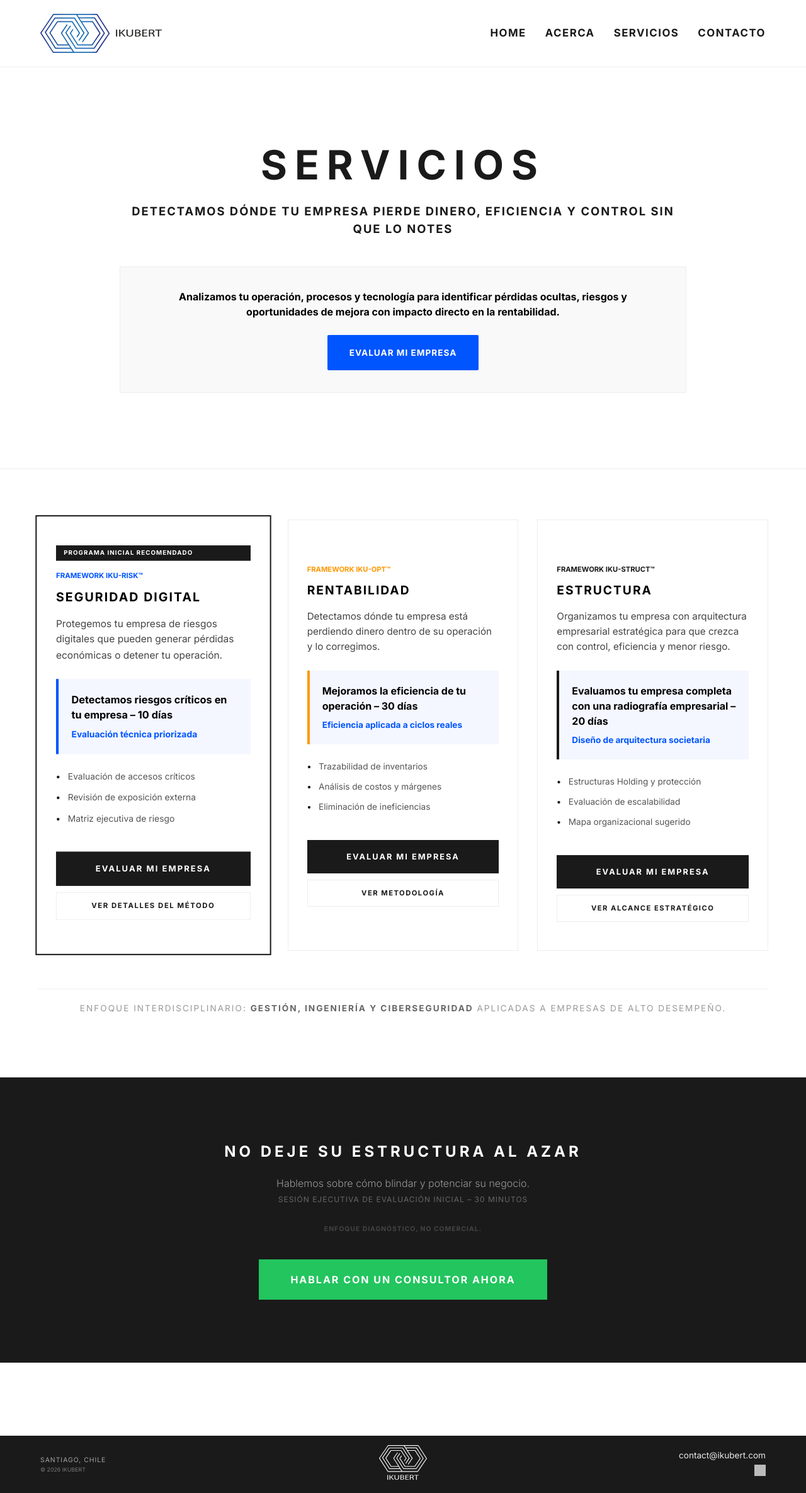
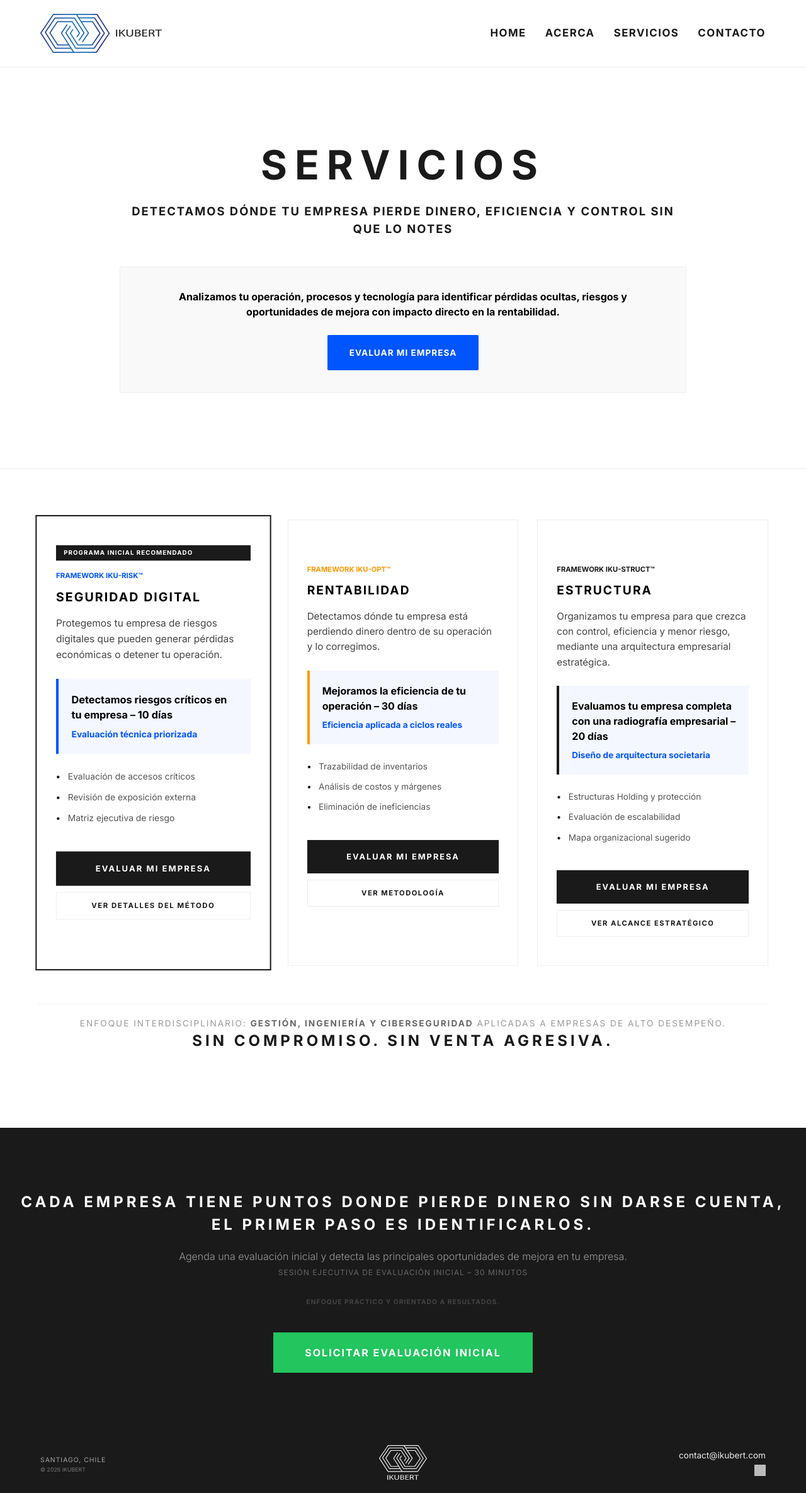
Before and after one commit to IKUBERT/ikubert.github.io, a Jekyll site: the page built from servicios.html, in a window 1280 px wide. Shown: the whole page at 63% size. Built offline with Jekyll 4.4.1, drawn with Linux system fonts in a browser that asks for light colours; grey boxes are pictures that could not be loaded.

Commit message:
Update servicios.html

```diff
--- a/servicios.html
+++ b/servicios.html
@@ -64,7 +64,7 @@ title: Servicios | IKUBERT
             <div style="height: 25px;" class="mobile-hide"></div>
             <span class="segment-filter" style="color: #1a1a1a; font-weight: 700; font-size: 0.7rem; text-transform: uppercase; margin-bottom: 10px; display: block;">Framework IKU-Struct™</span>
             <h2 class="line-title">Estructura</h2>
-            <p class="line-desc">Organizamos tu empresa con arquitectura empresarial estratégica para que crezca con control, eficiencia y menor riesgo.</p>
+            <p class="line-desc">Organizamos tu empresa para que crezca con control, eficiencia y menor riesgo, mediante una arquitectura empresarial estratégica.</p>
 
             <div class="star-service-box" style="border-left-color: #1a1a1a;">
                 <span class="star-name">Evaluamos tu empresa completa con una radiografía empresarial – 20 días</span>
@@ -87,17 +87,18 @@ title: Servicios | IKUBERT
         <p style="font-size: 0.85rem; color: #999; text-transform: uppercase; letter-spacing: 2px; font-weight: 400;">
             Enfoque interdisciplinario: <span style="color:#666; font-weight:600;">gestión, ingeniería y ciberseguridad</span> aplicadas a empresas de alto desempeño.
         </p>
+        <h2 style="text-transform: uppercase; letter-spacing: 5px; font-size: 1.5rem; font-weight: 800; margin-bottom: 20px;">Sin compromiso. Sin venta agresiva.</h2>
     </div>
 </main>
 
 <div style="background: #1a1a1a; padding: 100px 20px; text-align: center; color: #fff;">
-    <h2 style="text-transform: uppercase; letter-spacing: 5px; font-size: 1.5rem; font-weight: 800; margin-bottom: 20px;">No deje su estructura al azar</h2>
-    <p style="color: #999; margin-bottom: 5px; font-weight: 300;">Hablemos sobre cómo blindar y potenciar su negocio.</p>
+    <h2 style="text-transform: uppercase; letter-spacing: 5px; font-size: 1.5rem; font-weight: 800; margin-bottom: 20px;">Cada empresa tiene puntos donde pierde dinero sin darse cuenta, el primer paso es identificarlos.</h2>
+    <p style="color: #999; margin-bottom: 5px; font-weight: 300;">Agenda una evaluación inicial y detecta las principales oportunidades de mejora en tu empresa.</p>
     <p style="color: #666; font-size: 0.75rem; text-transform: uppercase; letter-spacing: 1px; margin-bottom: 30px;">Sesión ejecutiva de evaluación inicial – 30 minutos</p>
-    <p style="color: #444; font-size: 0.65rem; text-transform: uppercase; letter-spacing: 1px; margin-bottom: 40px; font-weight: 700;">Enfoque diagnóstico, no comercial.</p>
+    <p style="color: #444; font-size: 0.65rem; text-transform: uppercase; letter-spacing: 1px; margin-bottom: 40px; font-weight: 700;">Enfoque práctico y orientado a resultados.</p>
 
     <a href="https://wa.me/56989374989" style="background: #22c55e; color: #fff; padding: 20px 50px; text-decoration: none; font-weight: 700; letter-spacing: 2px; text-transform: uppercase; display: inline-block;">
-        Hablar con un Consultor Ahora
+        Solicitar evaluación inicial
     </a>
 </div>
 
```
